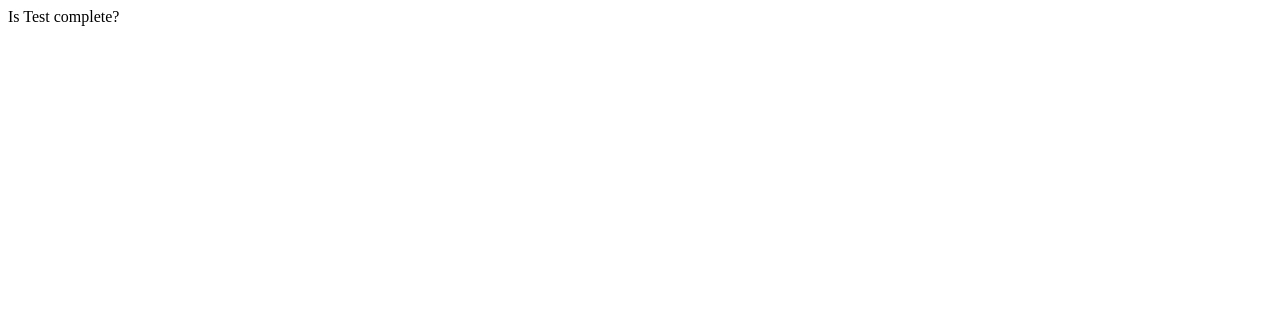
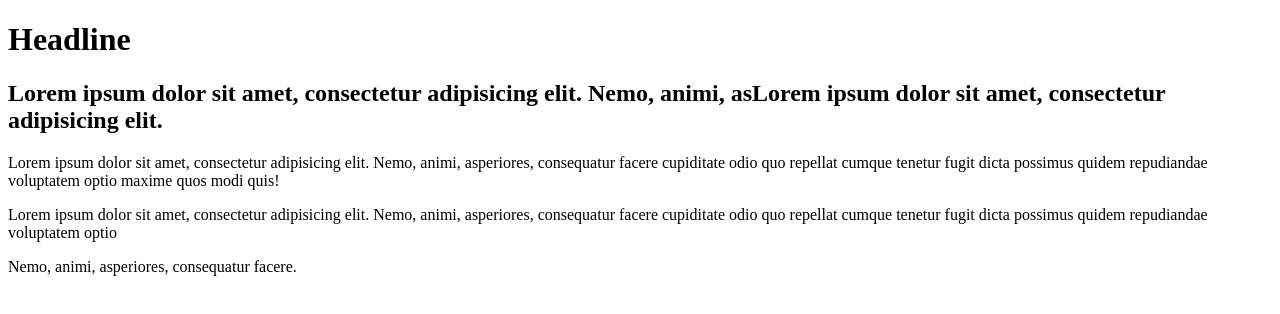
Before and after one commit to insomniata/insomniata.github.io, a plain HTML site: page index.html in a window 1280 px wide. Drawn offline with Linux system fonts and the light colour scheme.

Commit message:
попытка 2

```diff
--- a/index.html
+++ b/index.html
@@ -1,12 +1,30 @@
 <!DOCTYPE html>
 <html lang="en">
+
 <head>
     <meta charset="UTF-8">
     <meta name="viewport" content="width=device-width, initial-scale=1.0">
     <meta http-equiv="X-UA-Compatible" content="ie=edge">
     <title>Document</title>
 </head>
+
 <body>
-    <main> Is Test complete?</main>
+    <main>
+        <div>
+            <h1>Headline</h1>
+            <h2>Lorem ipsum dolor sit amet, consectetur adipisicing elit. Nemo, animi, asLorem ipsum dolor sit amet,
+                consectetur adipisicing elit. </h2>
+            <p>Lorem ipsum dolor sit amet, consectetur adipisicing elit. Nemo, animi, asperiores, consequatur facere
+                cupiditate odio quo repellat cumque tenetur fugit dicta possimus quidem repudiandae voluptatem optio
+                maxime quos modi quis!</p>
+            <p>Lorem ipsum dolor sit amet, consectetur adipisicing elit. Nemo, animi, asperiores, consequatur facere
+                cupiditate odio quo repellat cumque tenetur fugit dicta possimus quidem repudiandae voluptatem optio
+            </p>
+            <p class="last_text">Nemo, animi, asperiores, consequatur facere.</p>
+
+
+        </div>
+    </main>
 </body>
+
 </html>
```
